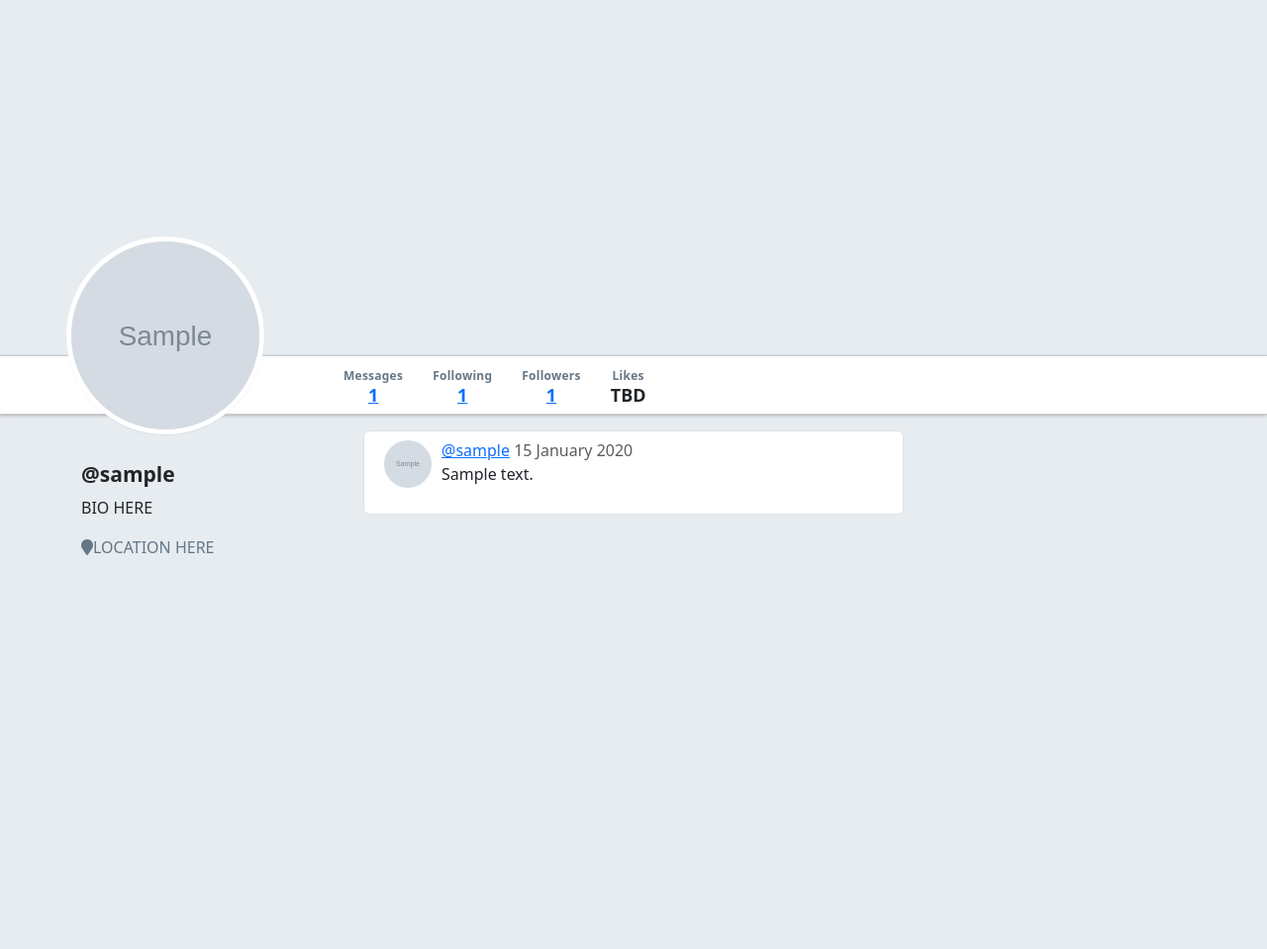
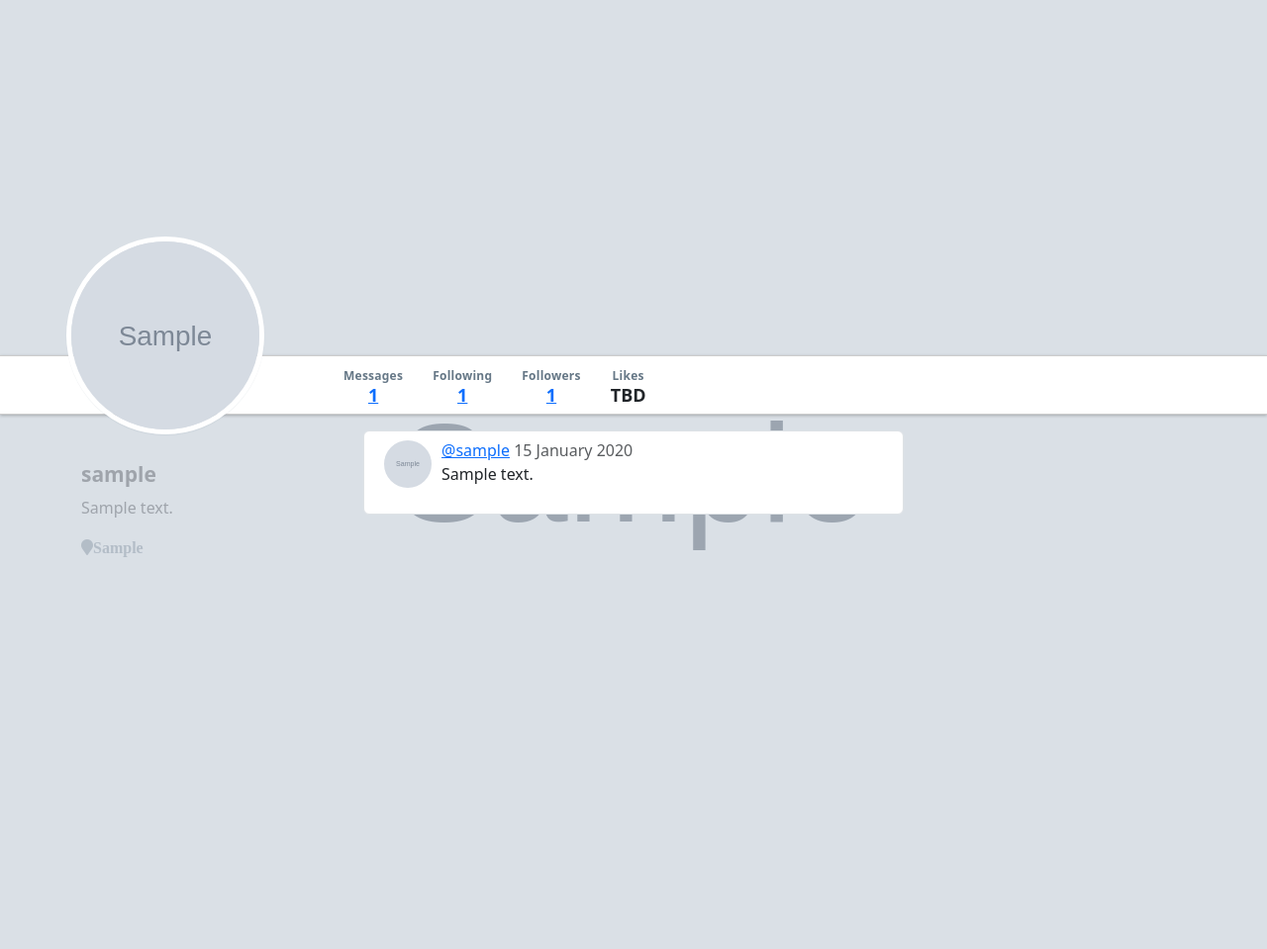
Before and after one commit to kravago/warbler, a Flask app: page /users/1 in a window 1280 px wide. Shown: the part 47-1006 px from the top of the page at 99% size. Before the commit the page ends 608 px from the top, so only its background shows below. Run offline with Flask 2, Linux system fonts and the light colour scheme; tables that the repository leaves empty hold one stand-in row (values such as "Sample post"); grey boxes marked "Sample" are stand-in pictures; some libraries are stand-ins or nearby versions.

Commit message:
fixed banner, location, and bio

```diff
--- a/templates/users/detail.html
+++ b/templates/users/detail.html
@@ -2,7 +2,9 @@
 
 {% block content %}
 
-<div id="warbler-hero" class="full-width"></div>
+<div id="warbler-hero" class="full-width">
+  <img src="{{ user.header_image_url }}" alt="header_img" class="full-width full-height">
+</div>
 <img src="{{ user.image_url }}" alt="Image for {{ user.username }}" id="profile-avatar">
 <div class="row full-width">
   <div class="container">
@@ -57,9 +59,9 @@
 
 <div class="row">
   <div class="col-sm-3">
-    <h4 id="sidebar-username">@{{ user.username }}</h4>
-    <p>BIO HERE</p>
-    <p class="user-location"><span class="fa fa-map-marker"></span>LOCATION HERE</p>
+    <h4 id="sidebar-username">{{ user.username }}</h4>
+    <p>{{ user.bio }}</p>
+    <p class="user-location"><span class="fa fa-map-marker">{{ user.location }}</span></p>
   </div>
 
   {% block user_details %}
```
